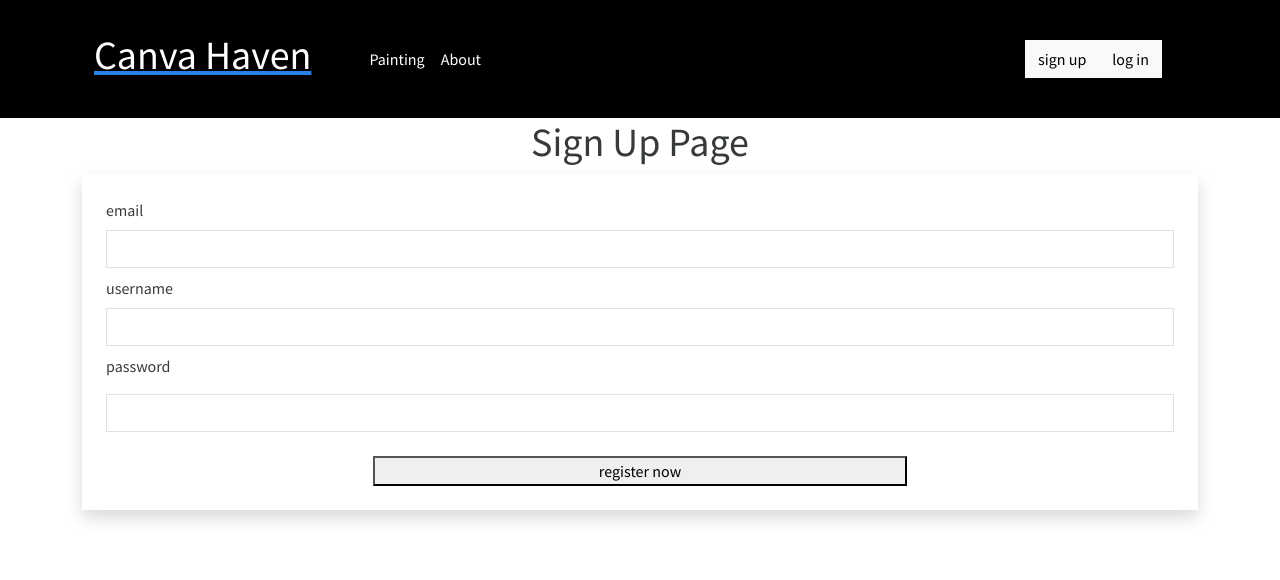
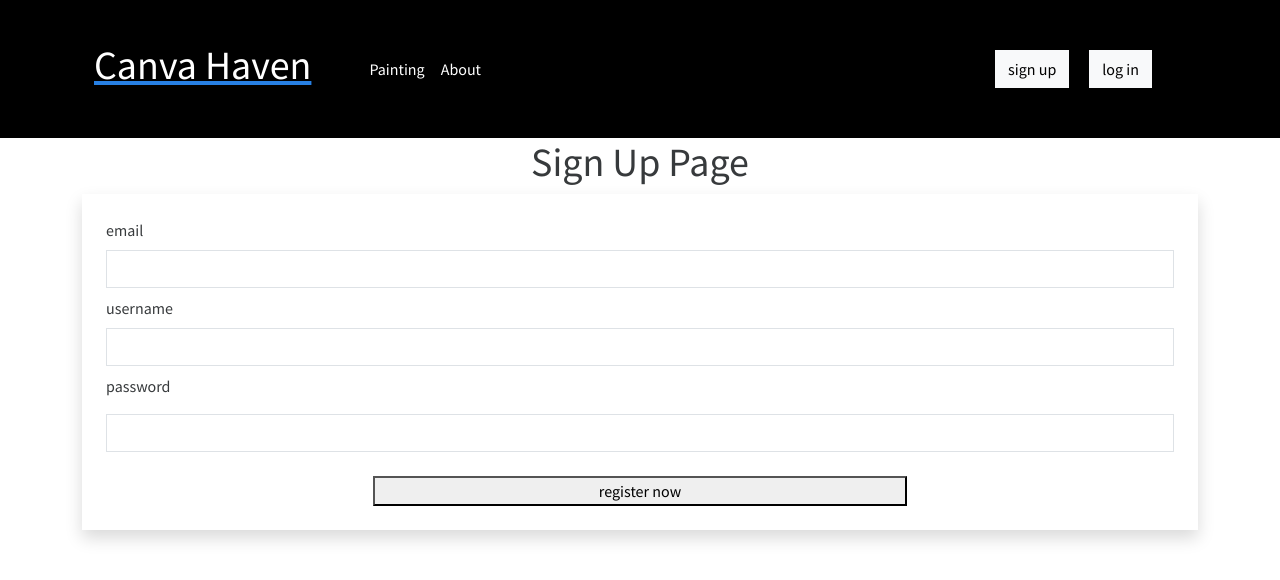
Before and after one commit to Espedro/canvasHaven, a React (Vite) app: page /signup in a window 1280 px wide. Shown: the top 580 px of the page. Built offline with nearby package versions, Linux system fonts and the light colour scheme; no server answers.

Commit message:
Update NavBar.jsx

```diff
--- a/src/components/NavBar.jsx
+++ b/src/components/NavBar.jsx
@@ -14,14 +14,11 @@ function NavBar() {
         <nav className="navbar navbar-expand-lg">
           <div class="container-fluid">
             <Link to="/">
-            <h1>
-              <a className="logo" href="#">
-
-                Canva Haven
-
-              </a>
+              <h1>
+                <a className="logo" href="#">
+                  Canva Haven
+                </a>
               </h1>
-
             </Link>
             <button
               className="navbar-toggler"
@@ -65,16 +62,16 @@ function NavBar() {
               <span class="navbar-text">
                 {user ? (
                   <div className="center gap-4 p-4">
-                    <button onClick={logout} className="btn btn-light">
+                    <button onClick={logout} className="btn btn-light bou">
                       logout
                     </button>
                   </div>
                 ) : (
                   <div className="center gap-4 p-4">
-                    <Link to="/signup" className="btn btn-light">
+                    <Link to="/signup" className="btn btn-light bou">
                       sign up
                     </Link>
-                    <Link to="/login" className="btn btn-light">
+                    <Link to="/login" className="btn btn-light bou">
                       log in
                     </Link>
                   </div>
```
